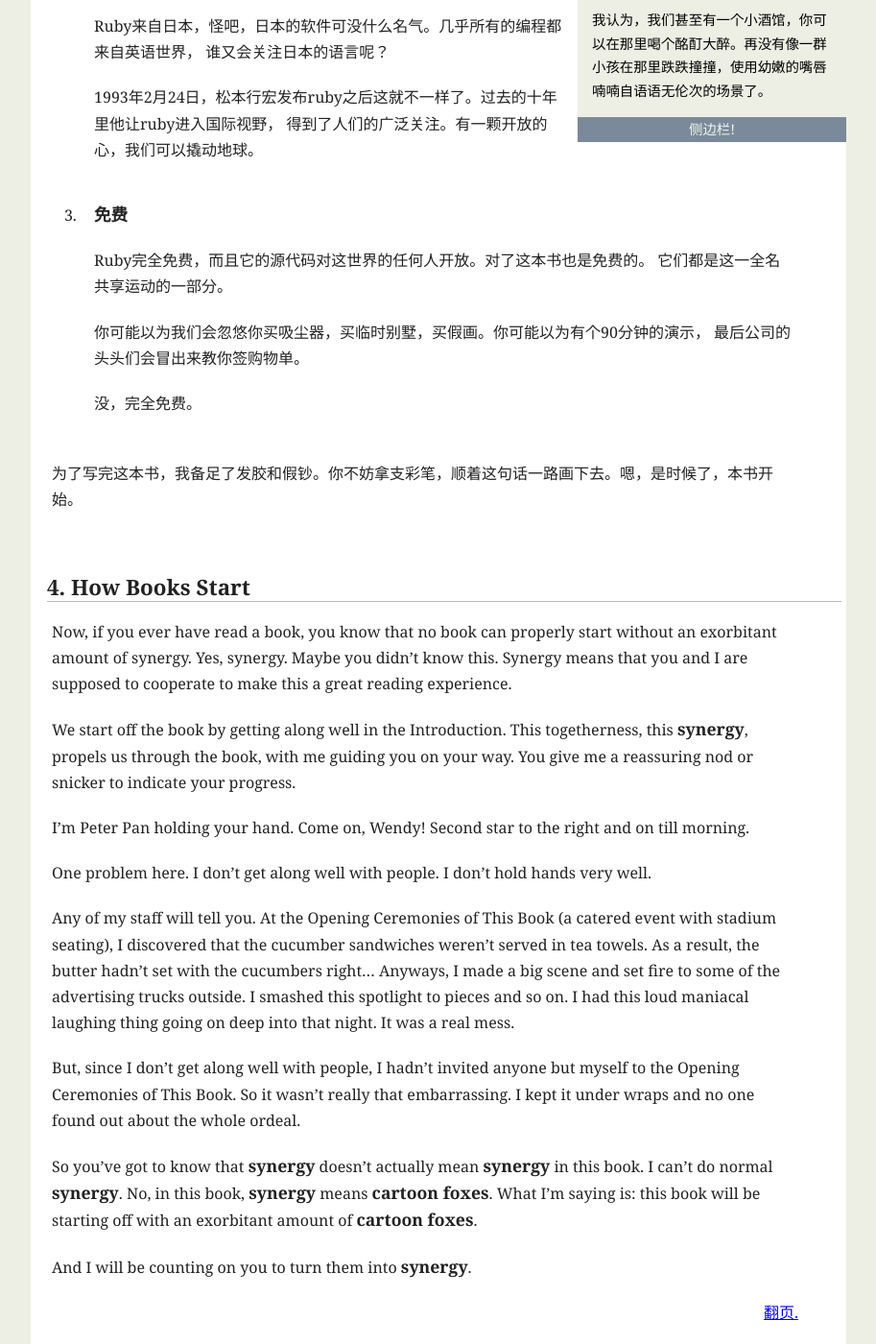
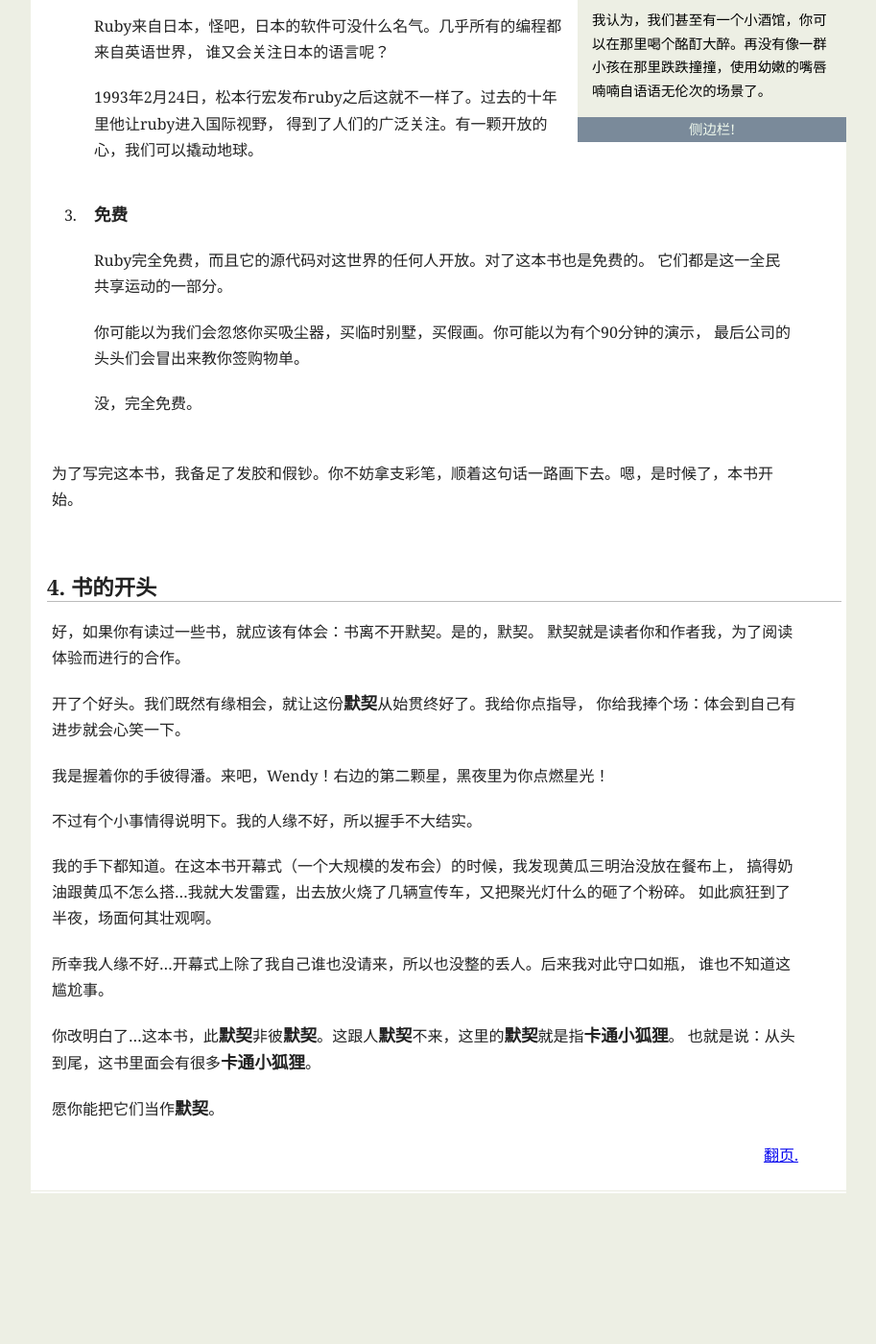
Before and after one commit to codecly259/poignant-guide-cn, a Jekyll site: the page built from _posts/1900-01-02-konichiwa-ruby.md, in a window 1280 px wide and 1400 px high, scrolled down 2724 px. Shown: the whole window at 96% size, without its empty margins (183-1096 px from the left). Built offline with Jekyll 4.4.1, drawn with Linux system fonts in a browser that asks for light colours; Markdown is read by kramdown in place of the engine named in the settings; after the commit the page ends 3967 px from its top, so only the background shows below that.

Commit message:
第二章翻译完成

```diff
--- a/_posts/1900-01-02-konichiwa-ruby.md
+++ b/_posts/1900-01-02-konichiwa-ruby.md
@@ -136,7 +136,7 @@ sections:
 3.  **免费**
 
     Ruby完全免费，而且它的源代码对这世界的任何人开放。对了这本书也是免费的。
-它们都是这一全名共享运动的一部分。
+它们都是这一全民共享运动的一部分。
 
     你可能以为我们会忽悠你买吸尘器，买临时别墅，买假画。你可能以为有个90分钟的演示，
 最后公司的头头们会冒出来教你签购物单。
@@ -147,37 +147,27 @@ sections:
 
 <a name="section4"></a>
 
-## 4. How Books Start
+## 4. 书的开头
 
-Now, if you ever have read a book, you know that no book can properly start
-without an exorbitant amount of synergy. Yes, synergy. Maybe you didn’t know
-this. Synergy means that you and I are supposed to cooperate to make this a
-great reading experience.
+好，如果你有读过一些书，就应该有体会：书离不开默契。是的，默契。
+默契就是读者你和作者我，为了阅读体验而进行的合作。
 
-We start off the book by getting along well in the Introduction. This
-togetherness, this **synergy**, propels us through the book, with me guiding you
-on your way. You give me a reassuring nod or snicker to indicate your progress.
+开了个好头。我们既然有缘相会，就让这份**默契**从始贯终好了。我给你点指导，
+你给我捧个场：体会到自己有进步就会心笑一下。
 
-I’m Peter Pan holding your hand. Come on, Wendy! Second star to the right and on
-till morning.
+我是握着你的手彼得潘。来吧，Wendy！右边的第二颗星，黑夜里为你点燃星光！
 
-One problem here. I don’t get along well with people. I don’t hold hands very
-well.
+不过有个小事情得说明下。我的人缘不好，所以握手不大结实。
 
-Any of my staff will tell you. At the Opening Ceremonies of This Book (a catered
-event with stadium seating), I discovered that the cucumber sandwiches weren’t
-served in tea towels. As a result, the butter hadn’t set with the cucumbers
-right… Anyways, I made a big scene and set fire to some of the advertising
-trucks outside. I smashed this spotlight to pieces and so on. I had this loud
-maniacal laughing thing going on deep into that night. It was a real mess.
+我的手下都知道。在这本书开幕式（一个大规模的发布会）的时候，我发现黄瓜三明治没放在餐布上，
+搞得奶油跟黄瓜不怎么搭...我就大发雷霆，出去放火烧了几辆宣传车，又把聚光灯什么的砸了个粉碎。
+如此疯狂到了半夜，场面何其壮观啊。
 
-But, since I don’t get along well with people, I hadn’t invited anyone but
-myself to the Opening Ceremonies of This Book. So it wasn’t really that
-embarrassing. I kept it under wraps and no one found out about the whole ordeal.
+所幸我人缘不好...开幕式上除了我自己谁也没请来，所以也没整的丢人。后来我对此守口如瓶，
+谁也不知道这尴尬事。
 
-So you’ve got to know that **synergy** doesn’t actually mean **synergy** in this
-book. I can’t do normal **synergy**. No, in this book, **synergy** means
-**cartoon foxes**. What I’m saying is: this book will be starting off with an
-exorbitant amount of **cartoon foxes**.
+你改明白了...这本书，此**默契**非彼**默契**。这跟人**默契**不来，这里的**默契**就是指**卡通小狐狸**。
+也就是说：从头到尾，这书里面会有很多**卡通小狐狸**。
 
-And I will be counting on you to turn them into **synergy**.
+
+愿你能把它们当作**默契**。
```
